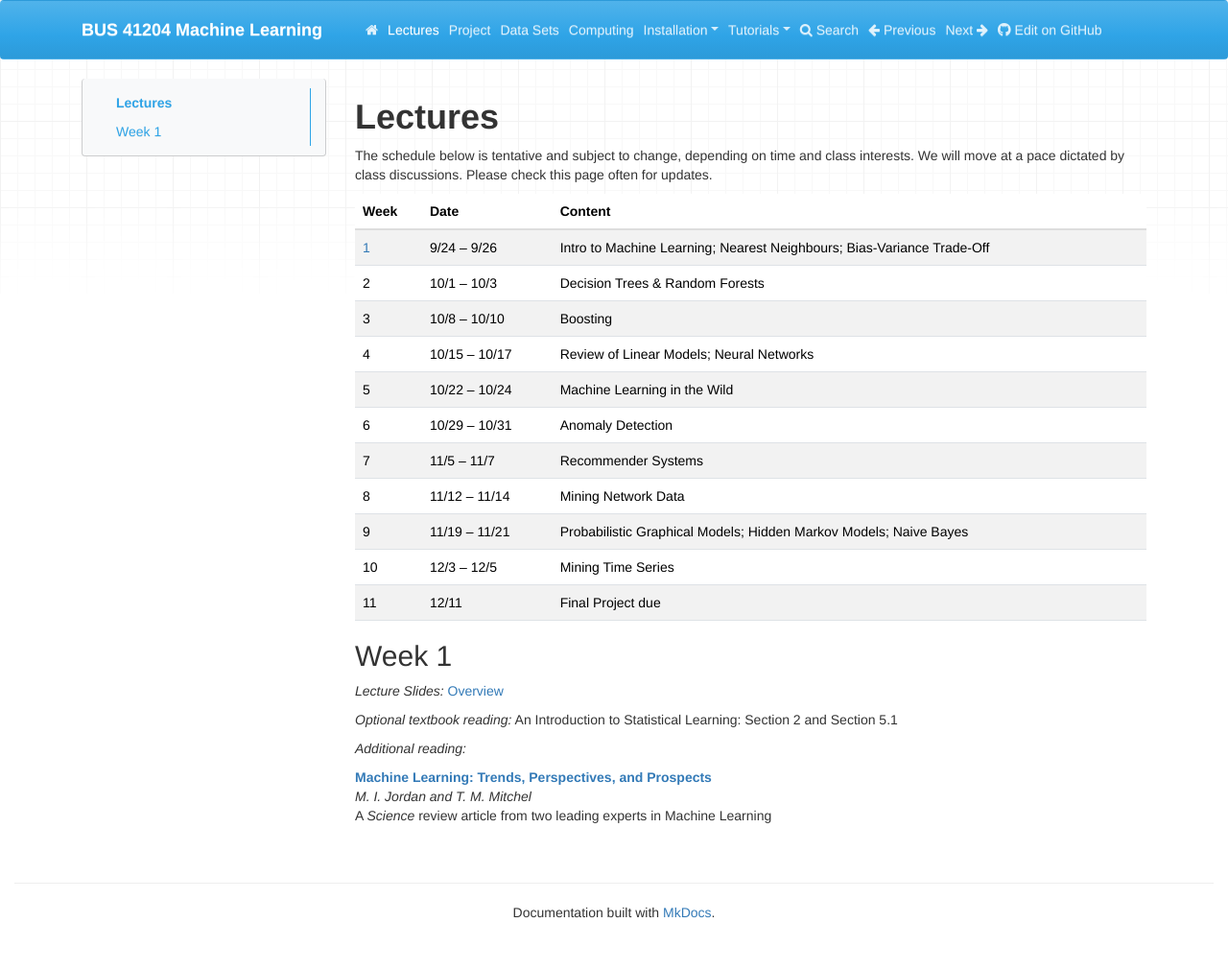
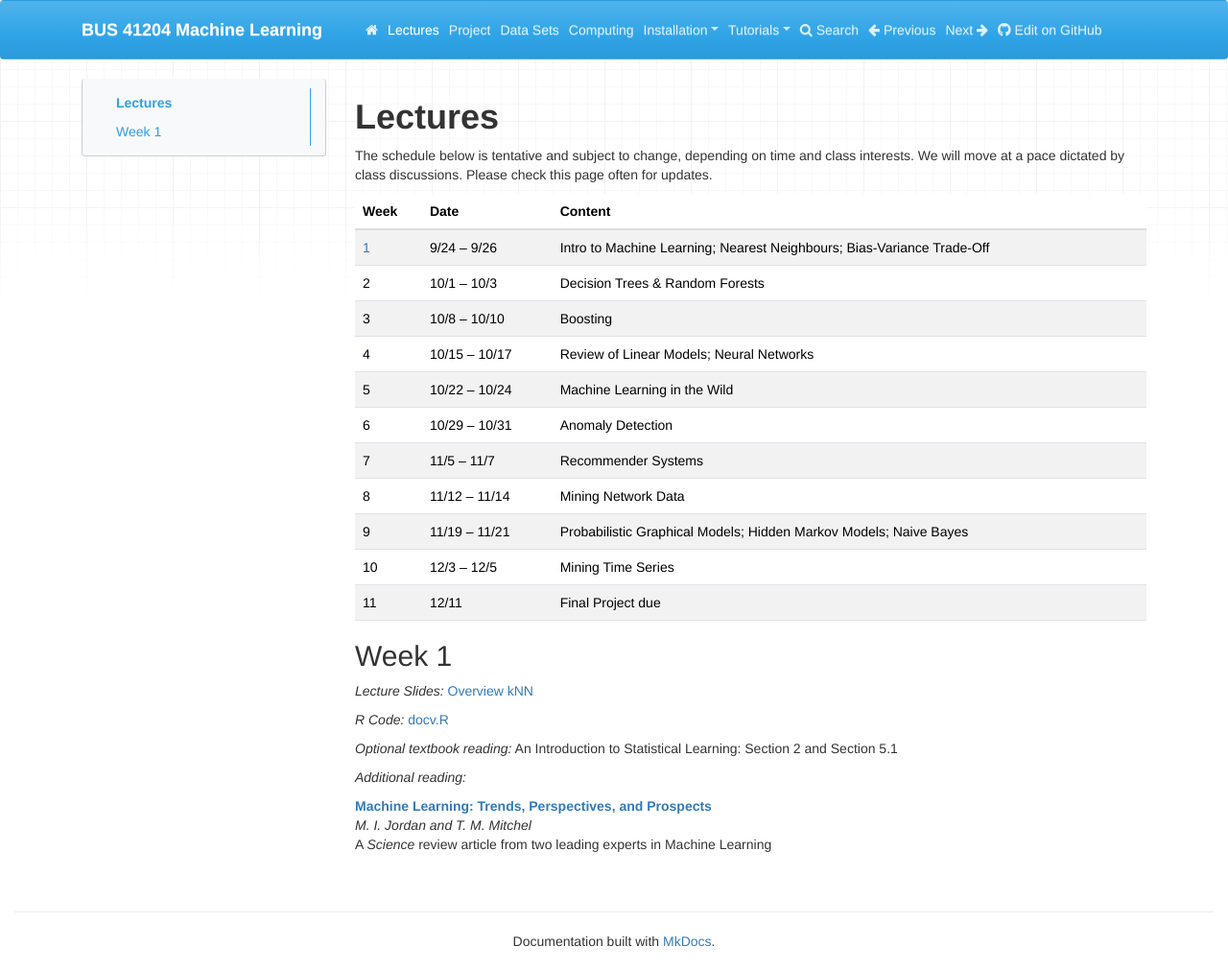
Before and after one commit to ChicagoBoothML/MachineLearning_Fall2015, an MkDocs documentation site: the page built from docs/Syllabus.md, in a window 1280 px wide and 1011 px high. Shown: the whole window at 96% size. Built offline with MkDocs 1.6.1, drawn with Linux system fonts in a browser that asks for light colours; nearby versions of some CDN libraries; old or Windows-style settings are respelled for this version of MkDocs.

Commit message:
Adding knn slides and helper R script.

```diff
--- a/docs/Syllabus.md
+++ b/docs/Syllabus.md
@@ -20,7 +20,9 @@ We will move at a pace dictated by class discussions. Please check this page oft
 
 ## Week 1
 
-_Lecture Slides:_ [Overview](Syllabus/01_overview.pdf)
+_Lecture Slides:_ [Overview](Syllabus/01_overview.pdf) [kNN](Syllabus/01_knn.pdf)
+
+_R Code:_ [docv.R](Syllabus/docv.R)
 
 _Optional textbook reading:_
 An Introduction to Statistical Learning: Section 2 and Section 5.1
```
Also changed, not shown: 2 other files.
